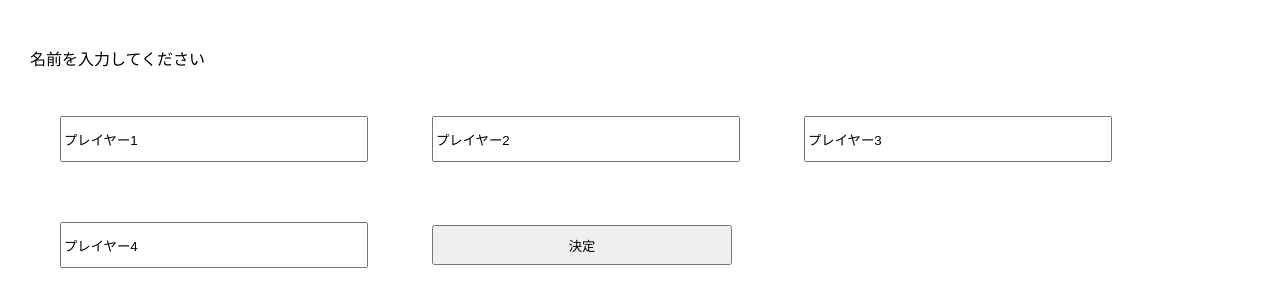
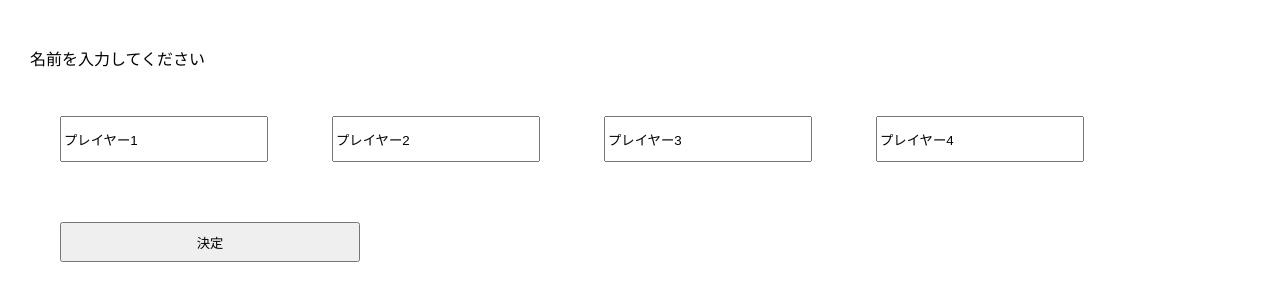
Before and after one commit to blackmarimo555/github.io.timebom, a plain HTML site: page index.html in a window 1280 px wide. Both pictures are taken after a click on the element "START". Drawn offline with Linux system fonts and the light colour scheme.

Commit message:
Add files via upload

```diff
--- a/index.html
+++ b/index.html
@@ -22,10 +22,10 @@
     <div id="setting" class="hidden">
         <p>名前を入力してください</p>
         <form action="">
-            <input type="text" value="プレイヤー1">
-            <input type="text" value="プレイヤー2">
-            <input type="text" value="プレイヤー3">
-            <input type="text" value="プレイヤー4">
+            <input type="text" value="プレイヤー1" style="width:200px;">
+            <input type="text" value="プレイヤー2" style="width:200px;">
+            <input type="text" value="プレイヤー3" style="width:200px;">
+            <input type="text" value="プレイヤー4" style="width:200px;">
             <input type="submit" value="決定" id="nameend">
         </form>
     </div>
```
